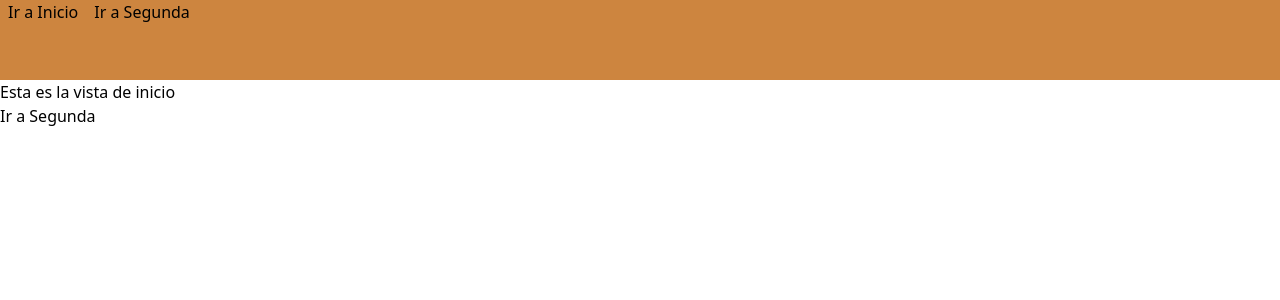
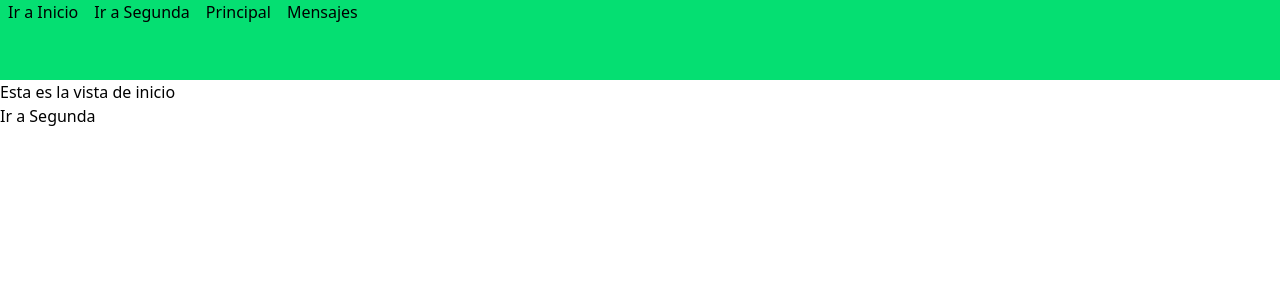
Before and after one commit to DDSlayer64/Proyecto01, a Vue app: page /inicio in a window 1280 px wide. Shown: the top 300 px of the page. Built offline with nearby package versions, Linux system fonts and the light colour scheme.

Commit message:
some commit comment

```diff
--- a/src/components/Navegacion.vue
+++ b/src/components/Navegacion.vue
@@ -3,12 +3,19 @@
 </script>
 
 <template>
-    <nav class="navegacion w-[100vw] h-[10vh] bg-[peru] flex flex-row">
+    <nav class="navegacion w-[100vw] h-[10vh] bg-green-400 flex flex-row">
         <router-link to="inicio" class="hover:bg-amber-200 px-2">Ir a Inicio
 
         </router-link>
         <router-link to="segunda" class="hover:bg-amber-200 px-2">Ir a Segunda
 
         </router-link>
+        <router-link to="principal" class="hover:bg-amber-200 px-2">
+            Principal
+        </router-link>
+
+        <router-link to="usuario/mensajes" class="hover:bg-amber-200 px-2">
+                Mensajes
+        </router-link>
     </nav>
 </template>
--- a/src/router/index.js
+++ b/src/router/index.js
@@ -1,6 +1,7 @@
 import {createRouter, createWebHistory} from 'vue-router'
 import Inicio from '../views/Inicio.vue'
 import Segunda from '../views/Segunda.vue'
+import Principal from '../views/Principal.vue'
 
 
 const router = createRouter(
@@ -16,7 +17,13 @@ const router = createRouter(
                 path:"/segunda",
                 component: Segunda,
                 name: 'segunda'
+            },
+            {
+                path:"/principal",
+                component: Principal,
+                name: 'principal'
             }
+
         ]
     }
 )
--- a/src/views/Inicio.vue
+++ b/src/views/Inicio.vue
@@ -1,5 +1,6 @@
 <script setup>
 import { RouterLink } from 'vue-router';
+
 </script>
 
 <template>
--- /dev/null
+++ b/src/views/Principal.vue
@@ -0,0 +1,26 @@
+<script setup>
+import Inicio from './Inicio.vue';
+confirm('¿Seguro que quieres ir a Login?')
+
+</script>
+
+<template>
+    <div class="w-[100vw] h-[90vh] flex flex-col items-center bg-sky-200">
+        <h1 class="text-4xl">Bienvenido Usuario! </h1>
+        <h2 class="text-2xl">Esta es la pagina principal. En la parte superior podras observar la barra de navegacion,
+             en la misma podras navegar sobre las diferentes paginas de la web.
+            Diviertase!
+        </h2>
+        <div>
+            <router-link to="Usuario" class="bg-blue-900 text-white px-8 py-3 rounded">
+            Ir a Usuario
+        </router-link>
+        <div>
+            <h3 class="text-2xl flex center">¿Esta no es tu cuenta?</h3>
+            <router-link  to="login" @click="confirm" class="bg-blue-900 text-white px-8 py-3 rounded flex bg-center"> Registrate/Inicia Sesion </router-link>
+
+        </div>
+        </div>
+    </div>
+
+</template>
```
Also changed, not shown: src/App.vue (line endings or trailing spaces).
